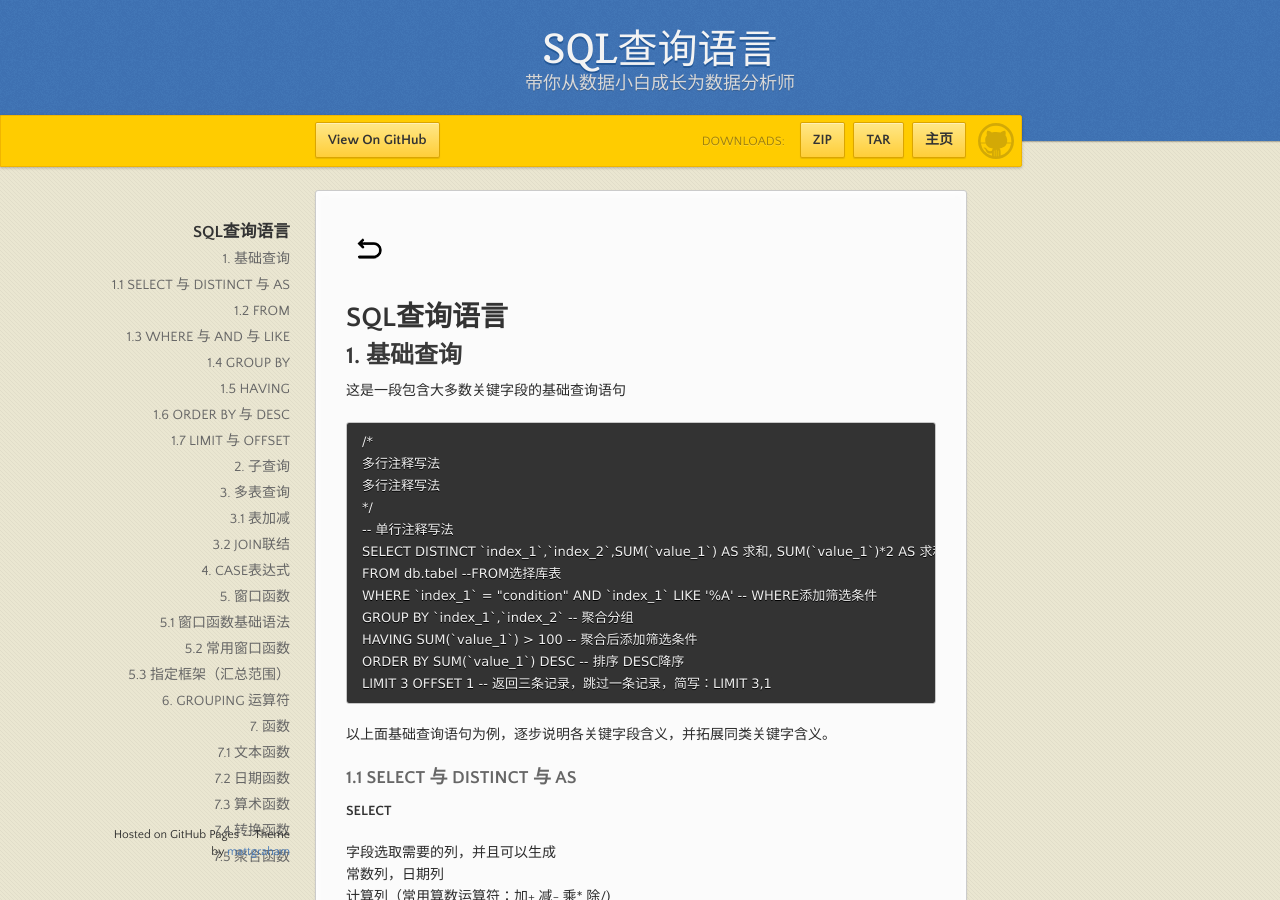
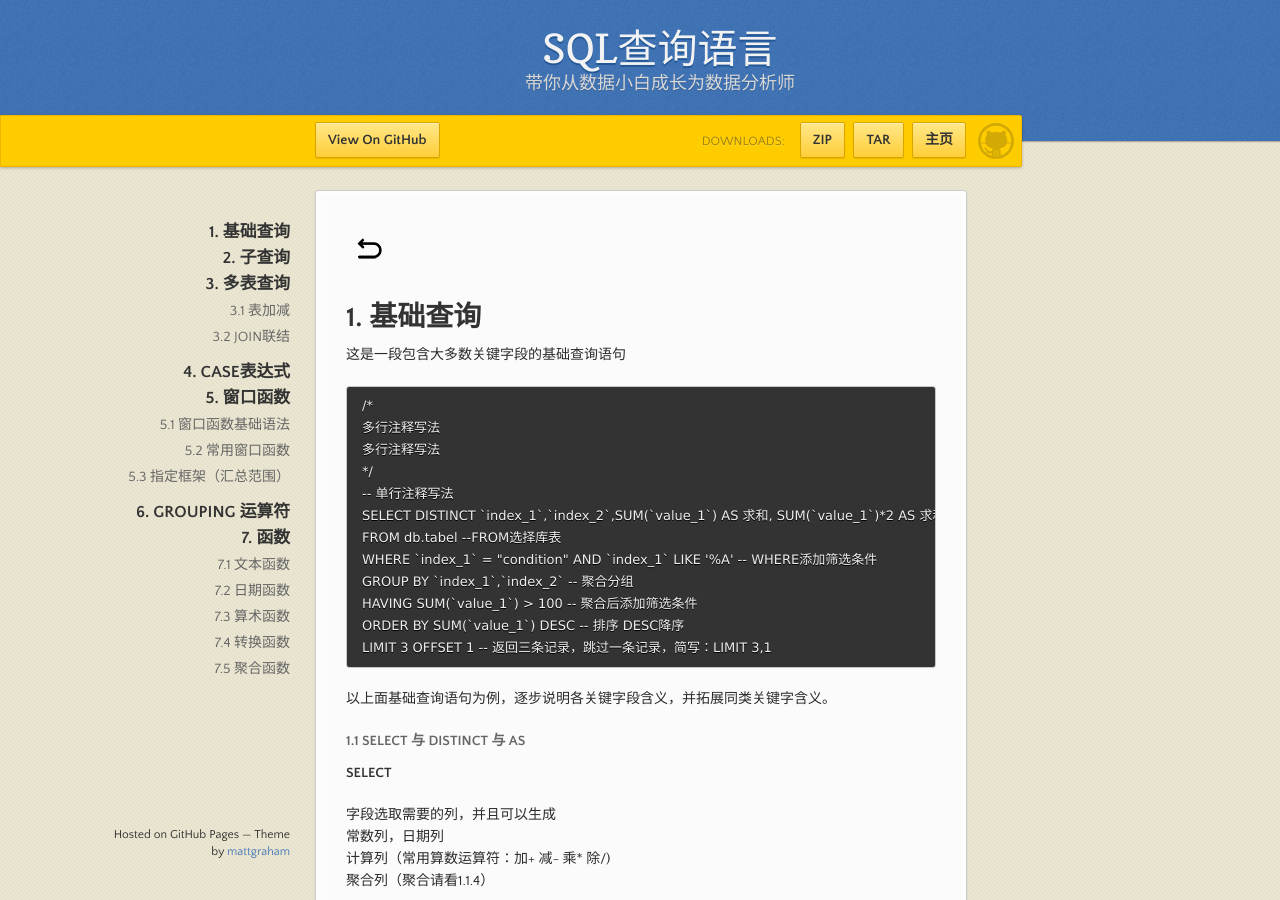
Before and after one commit to analy-liu/analy-liu.github.io, a Jekyll site: the page built from _posts/2022-08-20-SQL_Read.md, in a window 1280 px wide and 900 px high. Built offline with Jekyll 4.4.1, drawn with Linux system fonts in a browser that asks for light colours.

Commit message:
修改标题层级

````diff
--- a/_posts/2022-08-20-SQL_Read.md
+++ b/_posts/2022-08-20-SQL_Read.md
@@ -4,9 +4,7 @@ layout: default
 ---
 [![返回](/assets/images/back.png)](../../../../2022/06/01/SQL_Index.html)
 
-# SQL查询语言
-
-## 1. 基础查询
+# 1. 基础查询
 
 这是一段包含大多数关键字段的基础查询语句
 
@@ -27,7 +25,7 @@ LIMIT 3 OFFSET 1 -- 返回三条记录，跳过一条记录，简写：LIMIT 3,1
 
 以上面基础查询语句为例，逐步说明各关键字段含义，并拓展同类关键字含义。
 
-### 1.1 SELECT 与 DISTINCT 与 AS
+#### 1.1 SELECT 与 DISTINCT 与 AS
 
 **SELECT**
 
@@ -56,7 +54,7 @@ SELECT 1 AS "常数列", '2022-08-30' AS "日期列", col1/col2 AS "计算列" -
 SELECT col1 AS "列1", col2 c2--指定列
 ```
 
-### 1.2 FROM
+#### 1.2 FROM
 
 选择从哪个表中获取数据，也可以选择给表起别名
 
@@ -65,7 +63,7 @@ FROM tabel --选择表
 FROM db.tabel t--选择库与表，并起别名
 ```
 
-### 1.3 WHERE 与 AND 与 LIKE
+#### 1.3 WHERE 与 AND 与 LIKE
 
 **WHERE**
 
@@ -175,7 +173,7 @@ WHERE EXISTS (SELECT * -- 这里通常写*
               AND SP.product_id = P.product_id);
 ```
 
-### 1.4 GROUP BY
+#### 1.4 GROUP BY
 
 从1.1.4到1.1.7，属于SQL的透视表语句
 GROUP BY 指定聚合键，对表进行分组，结合聚合函数使用，聚合函数用在SELECT字段中
@@ -190,7 +188,7 @@ GROUP BY 指定聚合键，对表进行分组，结合聚合函数使用，聚
 只使用 GROUP BY 子句和聚合函数是无法同时得出小计和合计的。如果想
 要同时得到，可以使用<a href="#GROUPING">GROUPING 运算符</a>
 
-### 1.5 HAVING
+#### 1.5 HAVING
 
 HAVING和WHERE同样是筛选语句，并且条件语句写法和WHERE相同
 但HAVING是筛选GROUP BY聚合之后的透视表
@@ -201,7 +199,7 @@ HAVING和WHERE同样是筛选语句，并且条件语句写法和WHERE相同
 2. HAVING中最好只写有关聚合函数的条件，聚合键的筛选可以放到WHERE里，速度更快也更好理解
 3. HAVING中不能使用SELECT中的别名
 
-### 1.6 ORDER BY 与 DESC
+#### 1.6 ORDER BY 与 DESC
 
 ORDER BY 子句对查询结果进行排序
 
@@ -214,7 +212,7 @@ DESC（descendent） 降序  ASC（ascendent） 升序
 4. ORDER BY 子句中**可以使用** SELECT 子句中**未出现的列或者聚合函数**
 5. ORDER BY 子句中不要使用列的编号
 
-### 1.7 LIMIT 与 OFFSET
+#### 1.7 LIMIT 与 OFFSET
 
 LIMIT是限制返回结果的行数，
 
@@ -230,7 +228,7 @@ LIMIT 3 OFFSET 1
 LIMIT 3,1 --简写法
 ```
 
-## 2. 子查询
+# 2. 子查询
 
 子查询就是一次性的[视图](../../../../2022/08/22/SQL_View.html)
 
@@ -290,9 +288,9 @@ WHERE 身高 > (SELECT AVG(身高)
 注意：
 1. 关联子查询的关联条件，一定要写在子查询中
 
-## 3. 多表查询
+# 3. 多表查询
 
-### 3.1 表加减
+## 3.1 表加减
 
 表的加减，即UNION （并集）、 INTERSECT （交集）、 EXCEPT （差集），统称为集合运算
 
@@ -339,7 +337,7 @@ SELECT col1, col2
 FROM table_name2
 ```
 
-### 3.2 JOIN联结
+## 3.2 JOIN联结
 
 联结可以理解为excel中的vlookup,vlookup属于左联结
 在两个表中选取一列作为联结键，联结键值相同的行左右拼接合并为一行，就是联结
@@ -372,7 +370,7 @@ CROSS JOIN tabel2 t2
 解释一下交叉联结，交叉联结返回的行数是N*M，即两表的行数的乘积
 因为交叉联结是对两张表中的全部记录进行交叉组合
 
-## 4. CASE表达式
+# 4. CASE表达式
 
 CASE表达式是一个判断语句，作为表达式，可以写在SQL查询的任何地方。
 
@@ -393,9 +391,9 @@ ELSE < 表达式 >
 END
 ```
 
-## 5. 窗口函数
+# 5. 窗口函数
 
-### 5.1 窗口函数基础语法
+## 5.1 窗口函数基础语法
 
 窗口函数也称为 OLAP 函数（OnLine Analytical Processing）
 窗口函数可以进行排序、生成序列号等一般的聚合函数无法实现的高级操作
@@ -426,7 +424,7 @@ FROM Product
 用例中可以看到，窗口函数是在SELECT子句中生成一列数据
 原则上窗口函数只能在 SELECT子句中使用
 
-### 5.2 常用窗口函数
+## 5.2 常用窗口函数
 
 **排序窗口函数**
 
@@ -465,7 +463,7 @@ FROM Product
 |2|200|300=100+200|150=(100+200)/2|
 |3|150|450=100+200+150|150=(100+200+150)/3|
 
-### 5.3 指定框架（汇总范围）
+## 5.3 指定框架（汇总范围）
 
 在窗口函数中，加入下面关键字，还能限定窗口的框架，常用于计算移动平均
 
@@ -533,7 +531,7 @@ FROM Product
 |2021|4|12=3+4+5||窗口|
 |2022|5|9=4+5|||
 
-## 6. GROUPING 运算符<a id="GROUPING"></a>
+# 6. GROUPING 运算符<a id="GROUPING"></a>
 
 - ROLLUP
 
@@ -591,9 +589,9 @@ GROUPING SETS 用于从中取出个别条件对应的不固定的结果。
 由于期望获得不固定结果的情况少之又少，因此与 ROLLUP 或者 CUBE 比起来，使用 GROUPING SETS 的机会也就很少了。
 
 
-## 7. 函数
+# 7. 函数
 
-### 7.1 文本函数
+## 7.1 文本函数
 
 常用文本函数：
 
@@ -606,7 +604,7 @@ GROUPING SETS 用于从中取出个别条件对应的不固定的结果。
 |REPLACE(str,被替换字符,替换字符)|字符串替换||
 |SUBSTRING(str FROM 截取的起始位置 FOR 截取的字符数)|字符串截取|PostgreSQL/MySQL专用语法,<br>SQL Server用SUBSTRING(str,截取的起始位置,截取的字符数)，<br>Oracle/DB2用SUBSTR(str,截取的起始位置,截取的字符数)|
 
-### 7.2 日期函数
+## 7.2 日期函数
 
 |日期函数|含义|备注|
 |--|--|--|
@@ -651,7 +649,7 @@ SELECT CURRENT TIMESTAMP
 FROM SYSIBM.SYSDUMMY1;
 ```
 
-### 7.3 算术函数
+## 7.3 算术函数
 
 常用的 + - * / 就是算数函数
 
@@ -663,7 +661,7 @@ FROM SYSIBM.SYSDUMMY1;
 |ROUND(num,保留小数位)|四舍五入||
 
 
-### 7.4 转换函数
+## 7.4 转换函数
 
 |算数函数|含义|备注|
 |--|--|--|
@@ -675,7 +673,7 @@ FROM SYSIBM.SYSDUMMY1;
 |INTEGER|数值类型|
 |DATE|日期类型|
 
-### 7.5 聚合函数<a id="aggfunc"></a>
+## 7.5 聚合函数<a id="aggfunc"></a>
 
 常用聚合函数：
 
````
